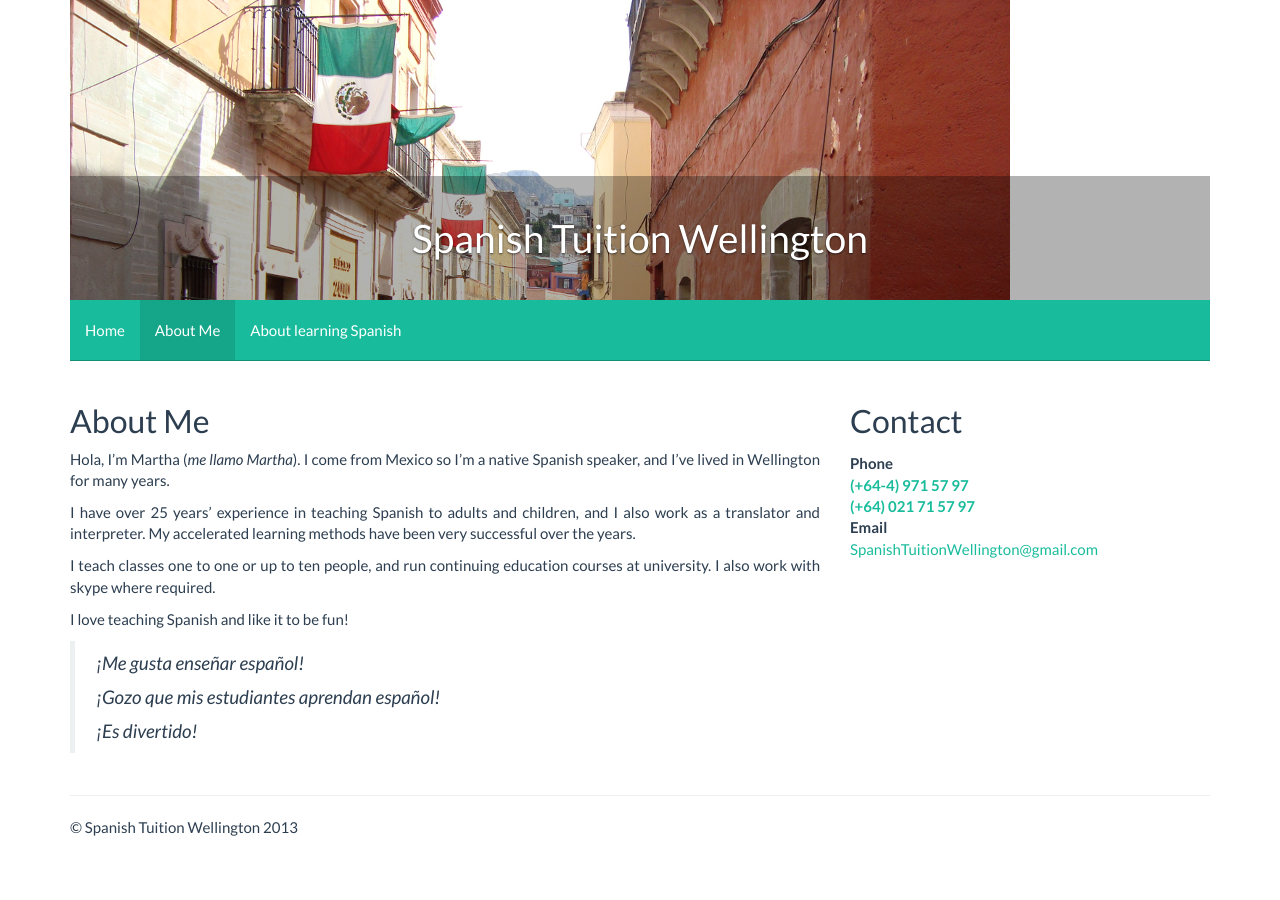
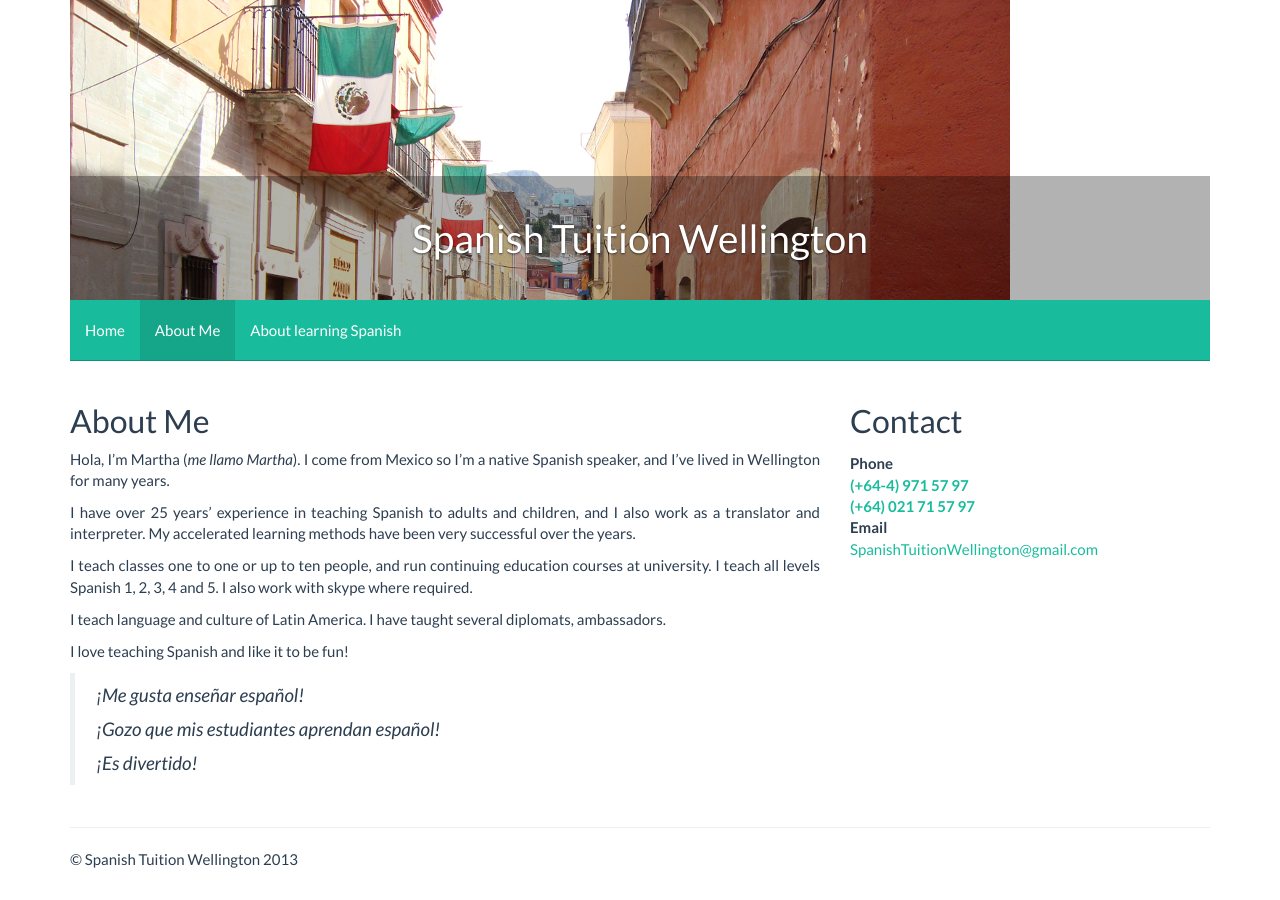
Before and after one commit to Martha7/Martha7.github.io, a Jekyll site: the page built from about_me.markdown, in a window 1280 px wide. Built offline with Jekyll 4.4.1, drawn with Linux system fonts in a browser that asks for light colours; nearby versions of some CDN libraries; Markdown is read by kramdown in place of the engine named in the settings.

Commit message:
Update about_me.markdown

```diff
--- a/about_me.markdown
+++ b/about_me.markdown
@@ -10,7 +10,9 @@ Hola, I'm Martha (_me llamo Martha_). I come from Mexico so I'm a native Spanish
 
 I have over 25 years’ experience in teaching Spanish to adults and children, and I also work as a translator and interpreter. My accelerated learning methods have been very successful over the years.
 
-I teach classes one to one or up to ten people, and run continuing education courses at university. I also work with skype where required.
+I teach classes one to one or up to ten people, and run continuing education courses at university. I teach all levels Spanish 1, 2, 3, 4 and 5. I also work with skype where required.
+
+I teach language and culture of Latin America. I have taught several diplomats, ambassadors.
 
 I love teaching Spanish and like it to be fun!
 
```
